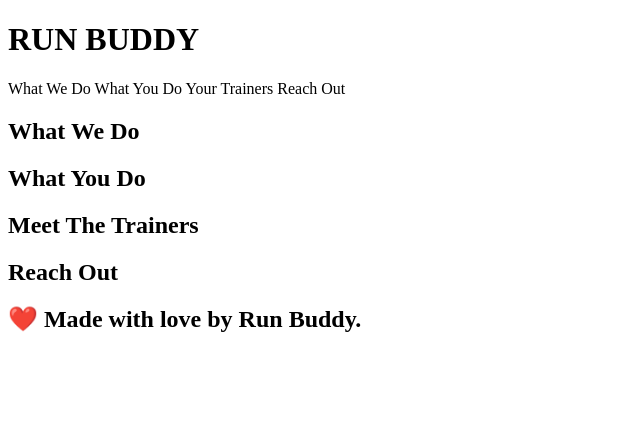
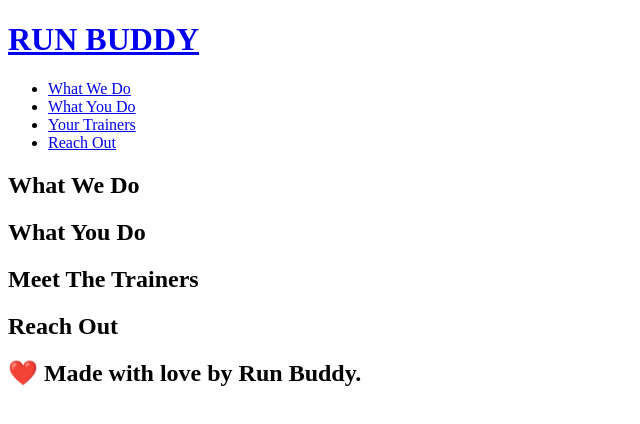
Before and after one commit to o7lili/run-buddy, a plain HTML site: page index.html in a window 1280 px wide. Shown: the whole page, without its empty margins (0-640 px from the left). Drawn offline with Linux system fonts and the light colour scheme.

Commit message:
added navigation

```diff
--- a/index.html
+++ b/index.html
@@ -7,8 +7,28 @@
     <body>
         <!-- navigation -->
         <header>
-            <h1>RUN BUDDY</h1>
-            What We Do What You Do Your Trainers Reach Out
+            <h1>
+                <a href="/">RUN BUDDY</a>
+            </h1>
+            <nav>
+                <!-- Unordered list element -->
+                <ul>
+                    <!-- List item element -->
+                    <li>
+                        <!-- Anchor element -->
+                        <a href="#what-we-do">What We Do</a>
+                    </li>
+                    <li>
+                        <a href="#what-you-do">What You Do</a>
+                    </li>
+                    <li>
+                        <a href="#your-trainers">Your Trainers</a>
+                    </li>
+                    <li>
+                        <a href="#reach-out">Reach Out</a>
+                    </li>
+                </ul>
+            </nav>
         </header>
 
         <!-- hero/jumbotron-->
```
